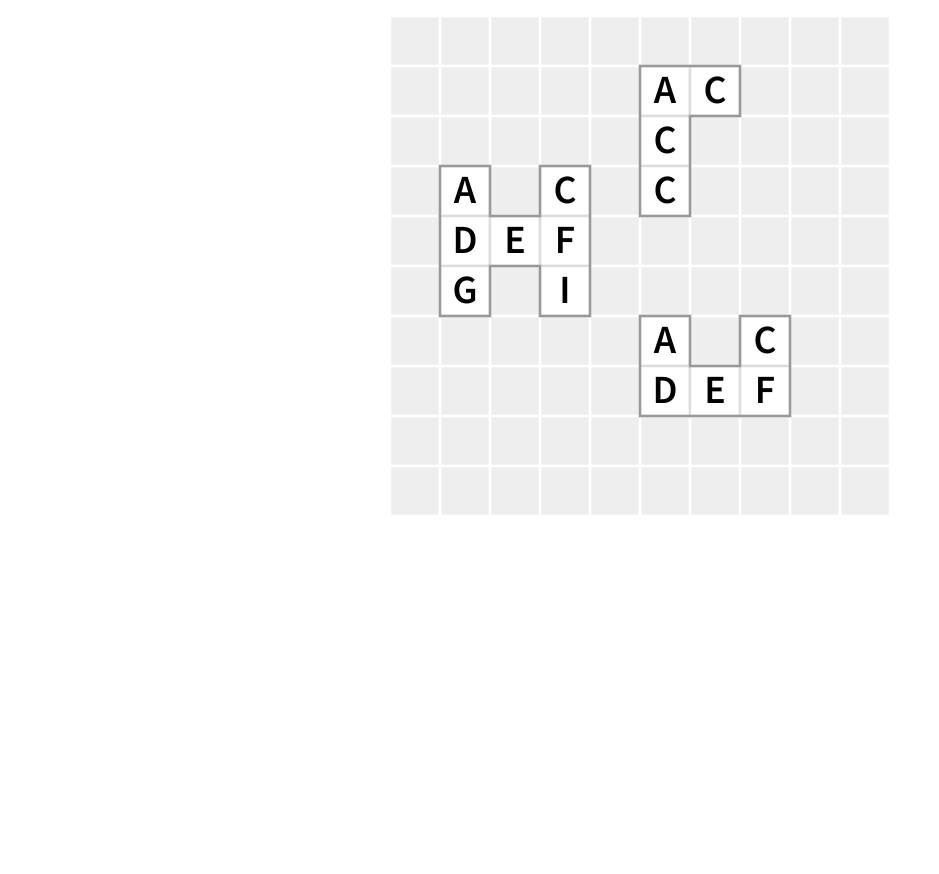
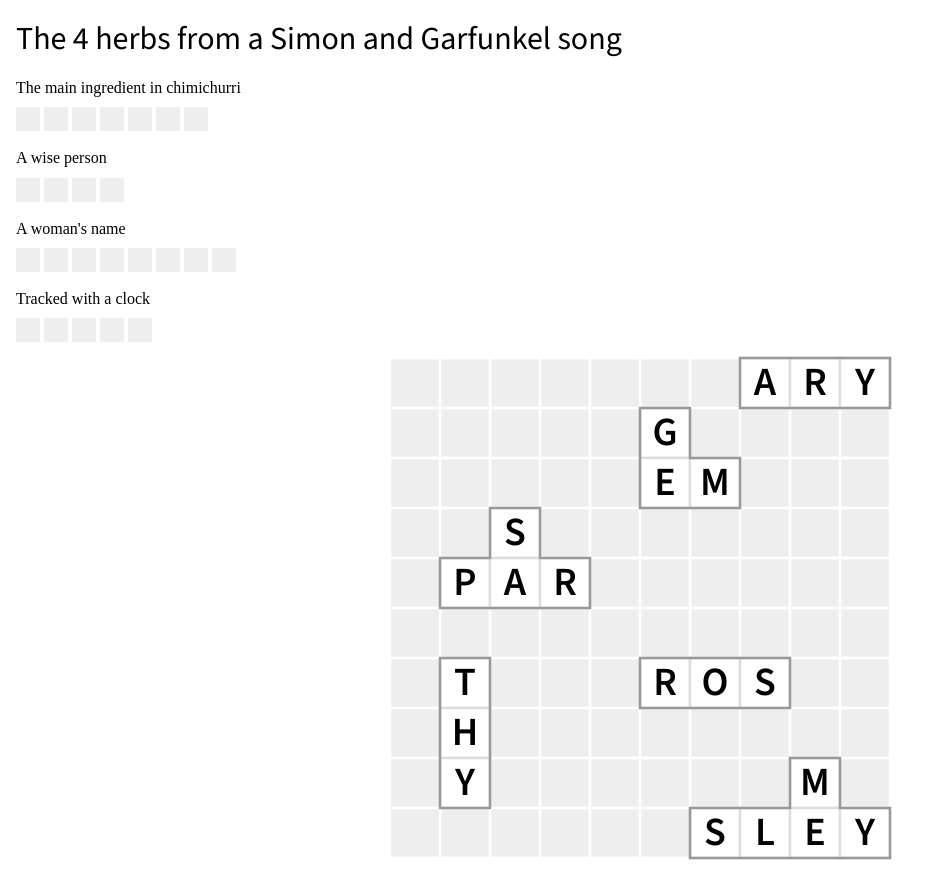
Before and after one commit to Paul-Hebert/tiled-words-2, a Vue app: page / in a window 1280 px wide. Shown: the whole page, without its empty margins (0-939 px from the left). Before the commit the page ends 800 px from the top, so only its background shows below. Built offline with nearby package versions, Linux system fonts and the light colour scheme.

Commit message:
V1 of a real game!

```diff
--- a/src/App.vue
+++ b/src/App.vue
@@ -7,31 +7,61 @@
     id: 'tile-1',
     position: { x: 1, y: 3 },
     grid: padGridToSquare([
-      ['a', null, 'c'],
-      ['d', 'e', 'f'],
-      ['g', null, 'i'],
+      [null, 's', null],
+      ['p', 'a', 'r'],
     ]),
   },
   {
     id: 'tile-2',
     position: { x: 5, y: 6 },
-    grid: padGridToSquare([
-      ['a', null, 'c'],
-      ['d', 'e', 'f'],
-    ]),
+    grid: padGridToSquare([['r', 'o', 's']]),
   },
   {
     id: 'tile-3',
     position: { x: 5, y: 1 },
     grid: padGridToSquare([
-      ['a', 'c'],
-      ['c', null],
-      ['c', null],
+      ['g', null],
+      ['e', 'm'],
+    ]),
+  },
+  {
+    id: 'tile-4',
+    position: { x: 7, y: 0 },
+    grid: padGridToSquare([['a', 'r', 'y']]),
+  },
+  {
+    id: 'tile-5',
+    position: { x: 1, y: 6 },
+    grid: padGridToSquare([['t'], ['h'], ['y']]),
+  },
+  {
+    id: 'tile-6',
+    position: { x: 6, y: 8 },
+    grid: padGridToSquare([
+      [null, null, 'm', null],
+      ['s', 'l', 'e', 'y'],
     ]),
   },
 ]
+
+const nextLevel = () => {
+  setTimeout(() => {
+    window?.alert('You win!')
+  }, 500)
+}
 </script>
 
 <template>
-  <Level :starting-tiles="tiles" :board-grid-size="10" />
+  <Level
+    theme="The 4 herbs from a Simon and Garfunkel song"
+    :words="[
+      { text: 'parsley', hint: 'The main ingredient in chimichurri' },
+      { text: 'sage', hint: 'A wise person' },
+      { text: 'rosemary', hint: 'A woman\'s name' },
+      { text: 'thyme', hint: 'Tracked with a clock' },
+    ]"
+    :starting-tiles="tiles"
+    :board-grid-size="10"
+    @next-level="nextLevel"
+  />
 </template>
--- a/src/components/Level.vue
+++ b/src/components/Level.vue
@@ -1,6 +1,6 @@
 <script setup lang="ts">
-import { computed, ref, onMounted, onUnmounted } from 'vue'
-import type { Point, Tile as TileType } from '../types'
+import { computed, ref, onMounted, onUnmounted, nextTick } from 'vue'
+import type { Point, Tile as TileType, Word } from '../types'
 import BackgroundGrid from './BackgroundGrid.vue'
 import Tile from './Tile.vue'
 import { getBoardScaledDelta } from '../../helpers/get-board-scaled-delta'
@@ -9,10 +9,14 @@
 import { rotateGrid } from '../../helpers/rotate-grid'
 import { computeGridState } from '../../helpers/compute-grid-state'
 import { canPlaceTile } from '../../helpers/can-place-tile'
+import WordDisplay from './WordDisplay.vue'
+import { findWords } from '../../helpers/find-words'
 
 const props = defineProps<{
   startingTiles: TileType[]
   boardGridSize: number
+  theme: string
+  words: Word[]
 }>()
 
 const boardGridScale = 10
@@ -48,6 +52,11 @@
   }
   return canPlaceTile(selectedTile.value.grid, shadowPosition.value, gridState.value)
 })
+const foundWords = computed(() => findWords(gridState.value))
+
+const emit = defineEmits<{
+  (e: 'next-level'): void
+}>()
 
 const startDrag = (tileId: string, startDragPoint: Point, startDragOffset: Point) => {
   currentTileId.value = tileId
@@ -91,7 +100,7 @@
   shadowPosition.value = getShadowPosition(boardPosition, boardElement.value, boardGridScale)
 }
 
-const endDrag = () => {
+const endDrag = async () => {
   const tile = tiles.value.find((tile) => tile.id === currentTileId.value)
 
   if (!tile || !shadowPosition.value) {
@@ -108,6 +117,12 @@
   dragAdjustment.value = null
   shadowPosition.value = null
   justDroppedTileId.value = tile.id
+
+  await nextTick()
+
+  if (foundWords.value.length === props.words.length) {
+    emit('next-level')
+  }
 }
 
 const handleKeyDown = (event: KeyboardEvent) => {
@@ -137,6 +152,14 @@
     @pointermove="(e: PointerEvent) => handleMove({ x: e.clientX, y: e.clientY })"
     @pointerup="endDrag"
   >
+    <h1>{{ theme }}</h1>
+
+    <ul class="words">
+      <li v-for="word in words" :key="word.text">
+        <WordDisplay :word="word" :is-found="foundWords.includes(word.text)" />
+      </li>
+    </ul>
+
     <svg class="board" :viewBox="`0 0 ${boardViewboxSize} ${boardViewboxSize}`" ref="boardElement">
       <BackgroundGrid :size="boardGridSize" :scale="boardGridScale" />
 
@@ -192,6 +215,8 @@
 
 <style scoped>
 .container {
+  display: grid;
+  gap: 1em;
   padding: 1rem;
   width: 100%;
   height: 100%;
@@ -206,4 +231,11 @@
   margin: 0 auto;
   overflow: visible;
 }
+
+.words {
+  list-style: none;
+  display: grid;
+  gap: 1em;
+  padding: 0;
+}
 </style>
--- /dev/null
+++ b/src/components/WordDisplay.vue
@@ -0,0 +1,51 @@
+<script setup lang="ts">
+import { computed } from 'vue'
+import type { Word } from '../types'
+
+const props = defineProps<{
+  word: Word
+  isFound: boolean
+}>()
+
+const letters = computed(() => props.word.text.split(''))
+</script>
+
+<template>
+  <div class="word-display">
+    <p class="hint">{{ word.hint }}</p>
+
+    <div class="word">
+      <span v-for="letter in letters" :key="letter" class="letter-wrapper">
+        <span class="letter" v-if="isFound">{{ letter }}</span>
+      </span>
+    </div>
+  </div>
+</template>
+
+<style scoped>
+.word-display {
+  display: grid;
+  gap: 0.5em;
+}
+
+.word {
+  display: flex;
+  gap: 0.5ch;
+}
+
+.letter-wrapper {
+  display: inline-grid;
+  width: 1.5rem;
+  height: 1.5rem;
+  place-content: center;
+  background: #eee;
+}
+
+.word.found {
+  opacity: 0.5;
+}
+
+.hint {
+  font-family: italic;
+}
+</style>
--- a/src/types.ts
+++ b/src/types.ts
@@ -14,3 +14,8 @@
   position: Point
   grid: Grid
 }
+
+export interface Word {
+  text: string
+  hint: string
+}
```
